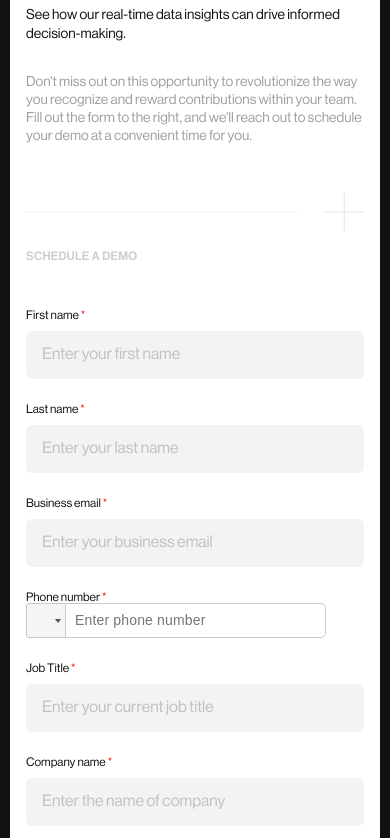
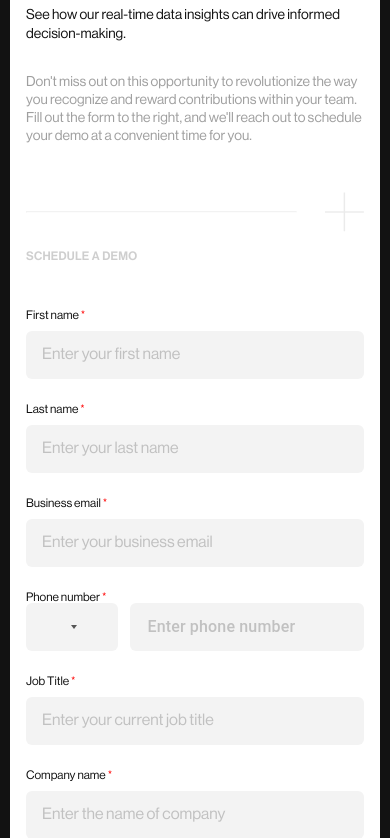
Before and after one commit to IhorLeonov/the-infin-full, a Next.js app: page /contact in a window 390 px wide. Shown: the part 1159-1997 px from the top of the page. Built offline with nearby package versions, Linux system fonts and the light colour scheme.

Commit message:
UPD | phone input

```diff
--- a/src/app/layout.tsx
+++ b/src/app/layout.tsx
@@ -2,8 +2,6 @@ import type { Metadata } from 'next';
 import localFont from 'next/font/local';
 
 import '../styles/globals.scss';
-import '../styles/main.css';
-
 import 'react-phone-input-2/lib/style.css';
 
 import { AppContextProvider } from '@/context/app.context';
--- a/src/components/organisms/ContactComponents/ScheduleDemoForm.tsx
+++ b/src/components/organisms/ContactComponents/ScheduleDemoForm.tsx
@@ -9,8 +9,6 @@ import PhoneInput from 'react-phone-input-2';
 import { Controller, useForm } from 'react-hook-form';
 import { Input } from '@/components/atoms/Input';
 import { Button } from '@/components/atoms/Button';
-import { title } from 'process';
-import { relative } from 'path';
 
 interface ScheduleDemoFormProps
   extends DetailedHTMLProps<HTMLAttributes<HTMLFormElement>, HTMLFormElement> {
@@ -93,14 +91,6 @@ export default function ScheduleDemoForm({
 
       <label className={styles.label}>
         Phone number <span className={styles.labelAccent}>*</span>
-        {/* <Input
-          {...register('phone', {
-            required: true,
-          })}
-          placeholder="Enter phone number"
-          className={styles.input}
-          error={errors.phone}
-        /> */}
         <Controller
           control={control}
           name="phone"
@@ -116,6 +106,8 @@ export default function ScheduleDemoForm({
               countryCodeEditable={false}
               placeholder="Enter phone number"
               containerClass={styles.containerClass}
+              inputClass={styles.inputClass}
+              buttonClass={styles.buttonClass}
               dropdownClass={styles.dropdownClass}
             />
           )}
--- a/src/components/organisms/Header.tsx
+++ b/src/components/organisms/Header.tsx
@@ -152,7 +152,11 @@ export default function Header({}: HeaderProps) {
             variants={variantsLogo}
             transition={{ duration: 0.7, delay: 0.1 }}
           >
-            <Logo className={styles.logo} fill={calculateLogoColor()} />
+            <Logo
+              className={styles.logo}
+              fill={calculateLogoColor()}
+              onClick={() => router.push('/')}
+            />
           </motion.div>
 
           <nav className={styles.nav}>
--- a/src/styles/components/Header.module.scss
+++ b/src/styles/components/Header.module.scss
@@ -16,6 +16,10 @@
   display: flex;
   justify-content: space-between;
   padding: 30px 30px 0 30px;
+}
+
+.logo {
+  @include cursor-pointer;
 }
 
 .logo svg {
--- a/src/styles/components/pages/Contact/ScheduleDemoForm.module.scss
+++ b/src/styles/components/pages/Contact/ScheduleDemoForm.module.scss
@@ -32,11 +32,58 @@
 }
 
 .containerClass {
+  display: flex;
+  gap: 12px;
 }
 
-.dropdownClass {
-  // z-index: 1000 !important;
+.inputClass {
+  position: static !important;
+  padding: 13px 16px !important;
+  margin-top: 10px !important;
+  order: 2;
+
+  width: 100% !important;
+  height: 48px !important;
+  border-radius: 6px !important;
+
+  background-color: $lightGrey !important;
+  border-color: transparent !important;
+  font-family: inherit !important;
 }
+
+.buttonClass {
+  position: static !important;
+  padding: 13px 16px !important;
+
+  height: 48px !important;
+  width: 123px !important;
+  border-radius: 6px !important;
+
+  background-color: $lightGrey !important;
+  border-color: transparent !important;
+  font-family: inherit !important;
+}
+
+// .buttonClass :first-child {
+// padding: 0 !important;
+// }
+
+// .buttonClass :first-child div {
+// position: static !important;
+// width: 29px !important;
+// height: 14px !important;
+// height: 14px;
+// }
+
+.inputClass::placeholder {
+  font-size: 16px !important;
+  font-weight: 500 !important;
+  line-height: 22px !important;
+  color: $grey !important;
+}
+
+// .dropdownClass {
+// }
 
 .phoneInput {
   display: flex;
--- a/src/styles/globals.scss
+++ b/src/styles/globals.scss
@@ -21,9 +21,9 @@ body {
 
   overscroll-behavior: none;
 
-  & * {
-    z-index: 1;
-  }
+  // & * {
+  //   z-index: 1;
+  // }
 }
 
 a {
--- a/src/styles/main.css
+++ /dev/null
@@ -1,6 +0,0 @@
-/* .country-list,
-.react-tel-input,
-.country,
-.selected-flag {
-  z-index: 999 !important;
-} */
```
